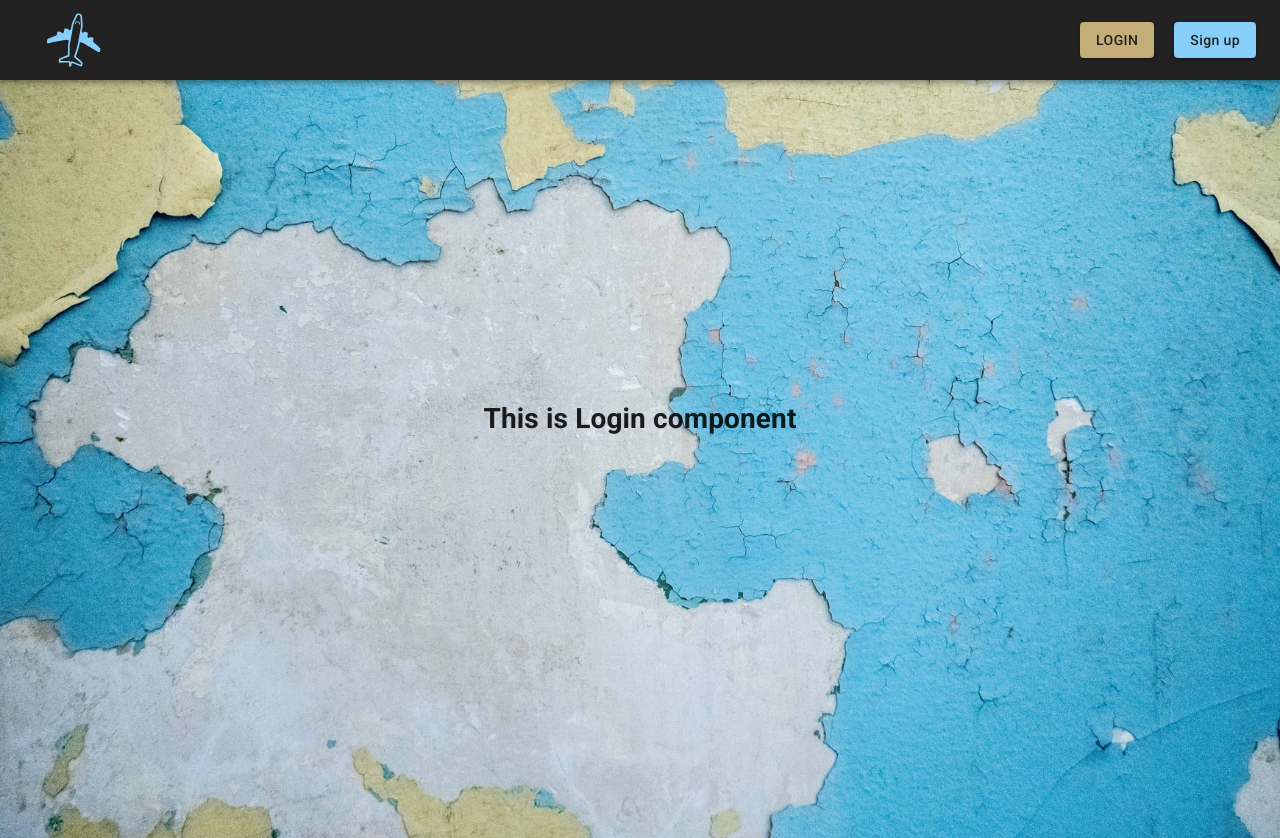
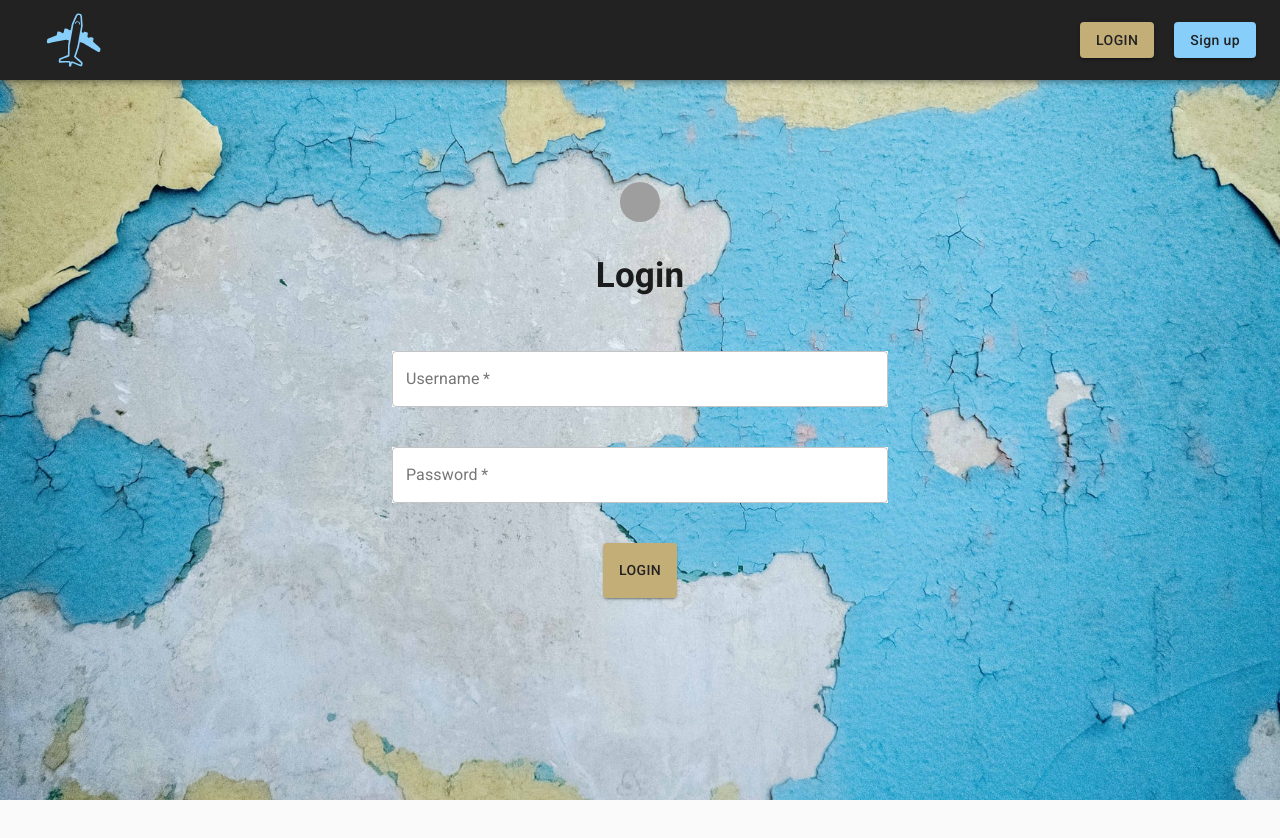
Before and after one commit to aygupta9800/team-project-keep_calm_and_sprint_on, a React (Create React App) app in the folder airline-reservation/frontend/: page /Login in a window 1280 px wide. After the commit the page ends 800 px from the top, so only its background shows below. Built offline with nearby package versions, Linux system fonts and the light colour scheme; grey boxes are pictures that could not be loaded.

Commit message:
Added Login Page UI

```diff
--- a/airline-reservation/frontend/src/components/Login.js
+++ b/airline-reservation/frontend/src/components/Login.js
@@ -1,13 +1,43 @@
 import React from 'react';
 // import { useSelector } from 'react-redux';
 import LandingNavbar from './LandingNavbar/LandingNavbar.js';
+import { ColorButton2 } from '../constants/index';
+import '../components/styles.css';
+import { Grid,Paper, Avatar, TextField, Button, Typography,Link } from '@material-ui/core'
+
+
 
 const Login = () => {
+
+  const paperStyle={padding :20,height:'70vh',width:360, margin:"20px auto"}
+
   return (
     <div>
       <LandingNavbar  />
-      <h1 style={{display: 'flex', alignItems: 'center', justifyContent: 'center',
-    height: '100vh'}}>This is Login component</h1>
+      <div className="landingpage">
+
+      <Grid>
+                <Grid align='center'>
+                <Avatar src="/broken-image.jpg" />
+                    <h2 style={{fontSize:'35px'}}>Login</h2>
+                </Grid>
+                <TextField label='Username' variant="outlined" placeholder='Enter username' fullWidth required style={{margin:'20px auto', background:'white'}}/>
+                <TextField label='Password' variant="outlined" placeholder='Enter password' type='password' fullWidth required style={{margin:'20px auto', background:'white'}}/>
+
+             <ColorButton2
+            variant='contained'
+            onClick={() => {
+            }}
+            style={{ height: '55px', alignSelf: 'center',margin:'20px auto'}}
+          >
+            Login
+          </ColorButton2>
+
+
+        </Grid>
+
+
+          </div>
     </div>
   );
 };
```
